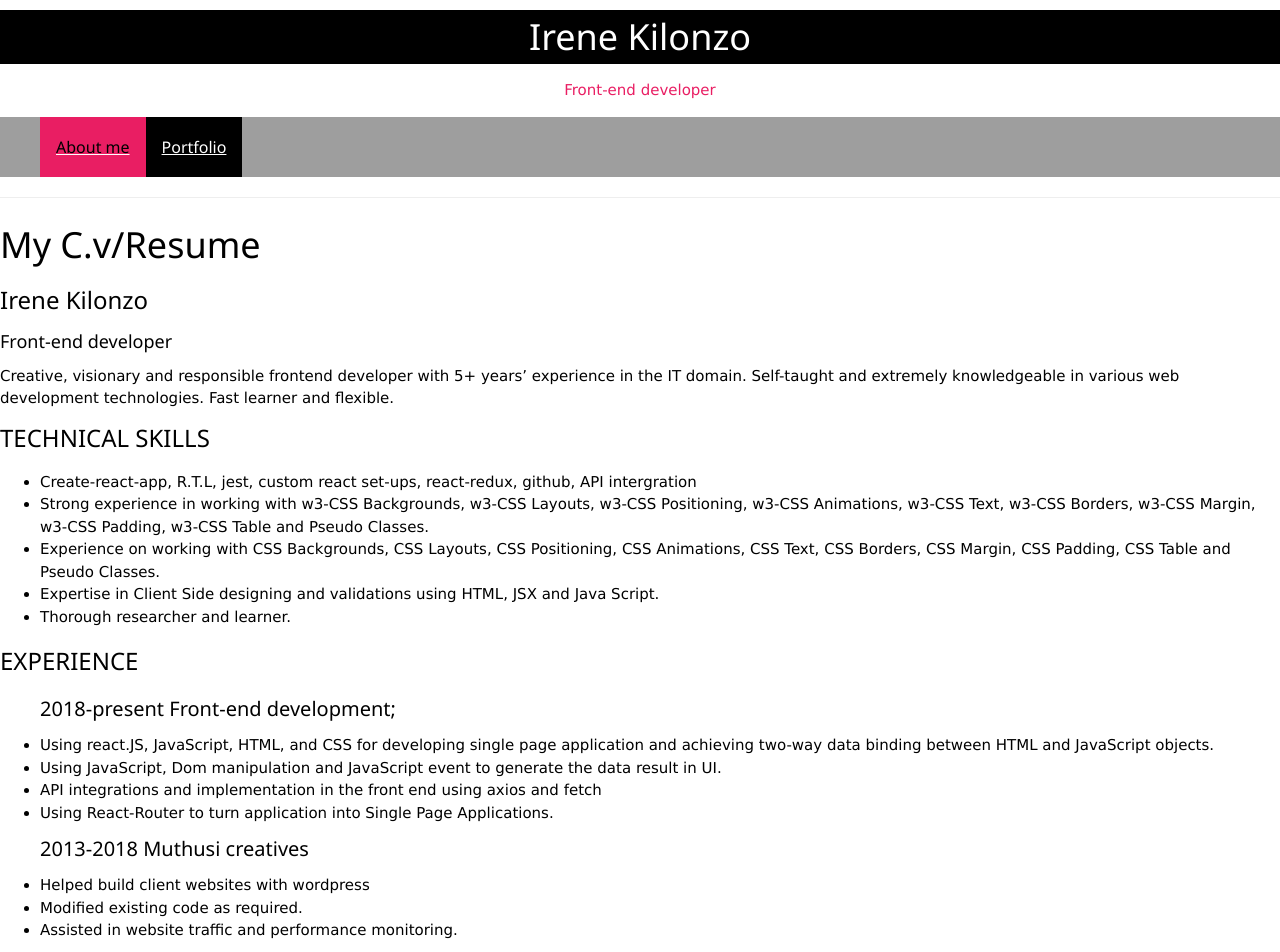
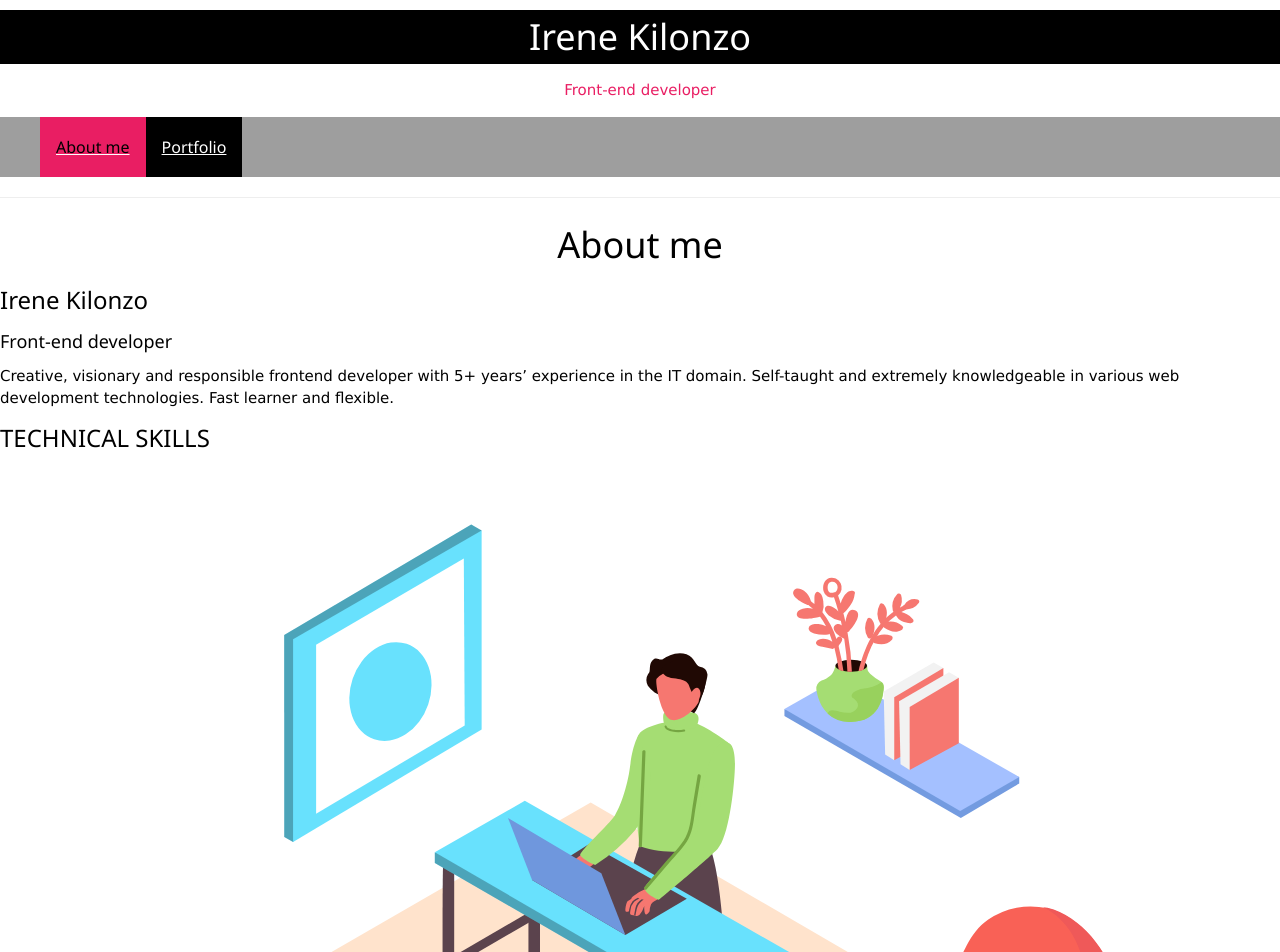
Before and after one commit to irenekky/irene-k-portfolio, a React (Create React App) app: page / in a window 1280 px wide. Shown: the top 952 px of the page. Built offline with nearby package versions, Linux system fonts and the light colour scheme.

Commit message:
Update App.js

```diff
--- a/src/App.js
+++ b/src/App.js
@@ -6,8 +6,8 @@ class About extends React.Component {
     return (
       <div>
         <React.Fragment>
-       <h1 className="">
-         My C.v/Resume</h1>
+       <h1 className="w3-center">
+         About me</h1>
 
         <h3>Irene Kilonzo</h3>
               <h5>Front-end developer</h5>
@@ -15,6 +15,7 @@ class About extends React.Component {
 Creative, visionary and responsible frontend developer with 5+ years’ experience in the IT domain. Self-taught and extremely knowledgeable in various web development technologies. Fast learner and flexible.
 
 <h3>TECHNICAL SKILLS</h3>
+<img className="w3-img w3-center" src="coworking_.svg" alt="img"></img>
 <ul>
   <li>
   Create-react-app, R.T.L, jest, custom react set-ups, react-redux, github, API intergration</li>
```
